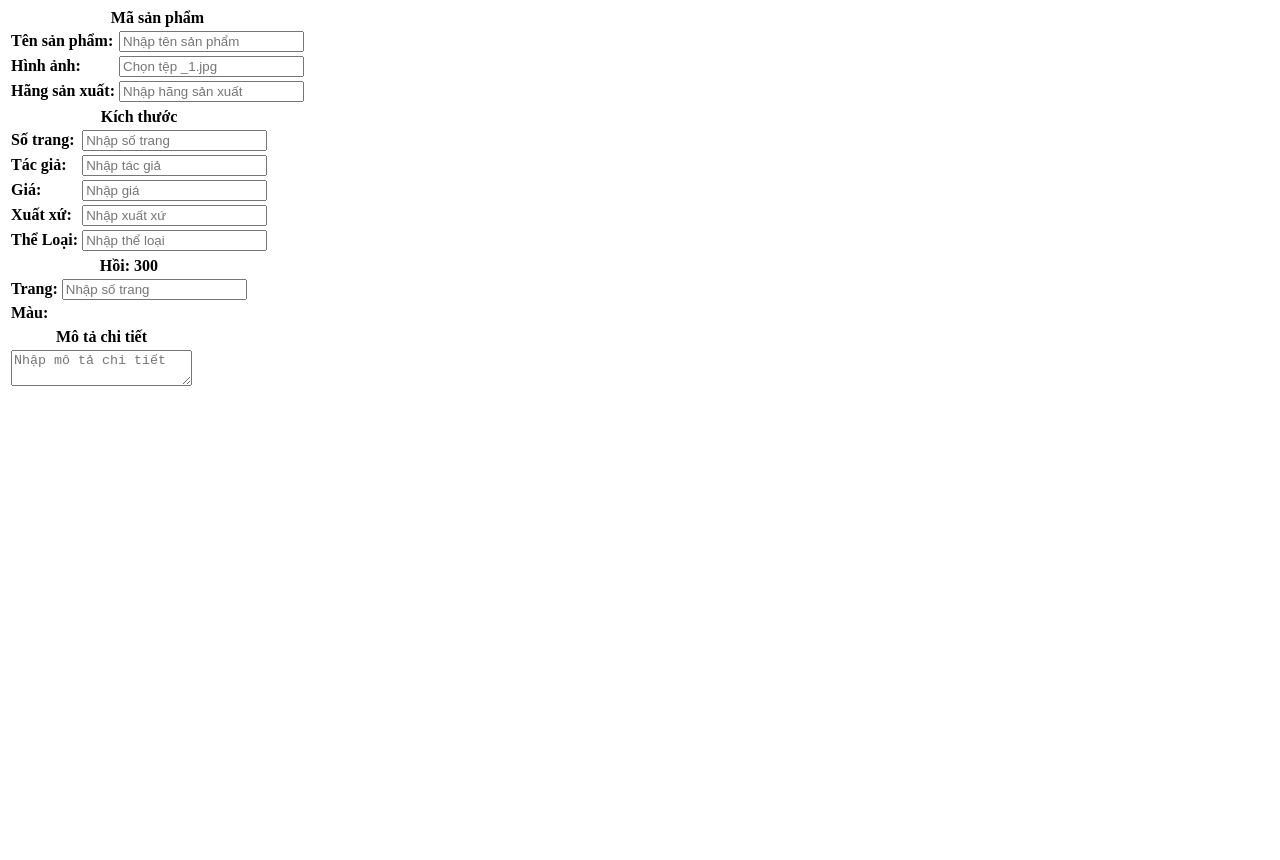
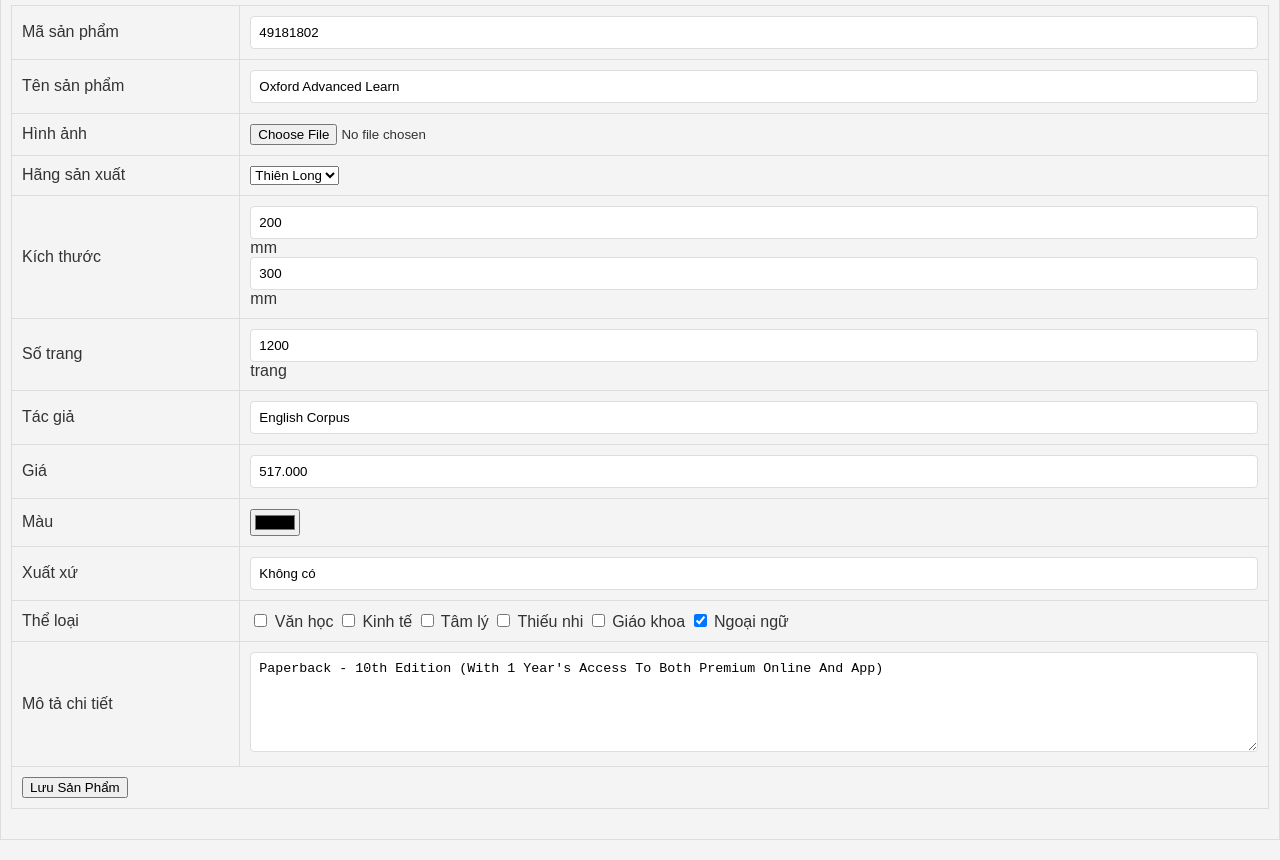
Before and after one commit to hai281104/dh52200618_tuan5, a plain HTML site: page index.html in a window 1280 px wide. Shown: the part 74-934 px from the top of the page. Before the commit the page ends 800 px from the top, so only its background shows below. Drawn offline with Linux system fonts and the light colour scheme.

Commit message:
Update index.html

```diff
--- a/index.html
+++ b/index.html
@@ -1,81 +1,116 @@
 <!DOCTYPE html>
 <html lang="vi">
+
 <head>
     <meta charset="UTF-8">
-    <meta name="viewport" content="width=device-width, initial-scale=1.0">
     <title>Thêm Sản Phẩm Mới</title>
-    <link rel="stylesheet" href="styles.css">
+    <link rel="stylesheet" href="style.css">
 </head>
+
 <body>
-    <div class="container">
-        <h1>THÊM SẢN PHẨM MỚI</h1>
+    <table class="center-table">
+        <tr>
+            <td>
+                <h2>THÊM SẢN PHẨM MỚI</h2>
+                <form action="#" method="post" enctype="multipart/form-data">
+                    <table>
+                        <tr>
+                            <td><label for="ma-san-pham">Mã sản phẩm</label></td>
+                            <td><input type="text" id="ma-san-pham" name="ma-san-pham" value="49181802"></td>
+                        </tr>
 
-        <table class="product-table">
                         <tr>
-                <th colspan="2">Mã sản phẩm</th>
+                            <td><label for="ten-san-pham">Tên sản phẩm</label></td>
+                            <td><input type="text" id="ten-san-pham" name="ten-san-pham" value="Oxford Advanced Learn"></td>
                         </tr>
+
                         <tr>
-                <td><strong>Tên sản phẩm:</strong></td>
-                <td><input type="text" placeholder="Nhập tên sản phẩm"></td>
+                            <td><label for="hinh-anh">Hình ảnh</label></td>
+                            <td><input type="file" id="hinh-anh" name="hinh-anh"></td>
                         </tr>
+
                         <tr>
-                <td><strong>Hình ảnh:</strong></td>
-                <td><input type="text" placeholder="Chọn tệp _1.jpg"></td>
+                            <td><label for="hang-san-xuat">Hãng sản xuất</label></td>
+                            <td>
+                                <select id="hang-san-xuat" name="hang-san-xuat">
+                                    <option>Thiên Long</option>
+                                </select>
+                            </td>
                         </tr>
+
                         <tr>
-                <td><strong>Hãng sản xuất:</strong></td>
-                <td><input type="text" placeholder="Nhập hãng sản xuất"></td>
+                            <td><label for="kich-thuoc">Kích thước</label></td>
+                            <td>
+                                <input type="text" id="kich-thuoc-w" name="kich-thuoc-w" value="200"> mm
+                                <input type="text" id="kich-thuoc-h" name="kich-thuoc-h" value="300"> mm
+                            </td>
+                        </tr>
+
+                        <tr>
+                            <td><label for="so-trang">Số trang</label></td>
+                            <td><input type="text" id="so-trang" name="so-trang" value="1200"> trang</td>
+                        </tr>
+
+                        <tr>
+                            <td><label for="tac-gia">Tác giả</label></td>
+                            <td><input type="text" id="tac-gia" name="tac-gia" value="English Corpus"></td>
+                        </tr>
+
+                        <tr>
+                            <td><label for="gia">Giá</label></td>
+                            <td><input type="text" id="gia" name="gia" value="517.000"></td>
+                        </tr>
+
+                        <tr>
+                            <td><label for="mau">Màu</label></td>
+                            <td><input type="color" id="mau" name="mau" value="#000000"></td>
+                        </tr>
+
+                        <tr>
+                            <td><label for="xuat-xu">Xuất xứ</label></td>
+                            <td><input type="text" id="xuat-xu" name="xuat-xu" value="Không có"></td>
+                        </tr>
+
+                        <tr>
+                            <td><label>Thể loại</label></td>
+                            <td>
+                                <input type="checkbox" id="van-hoc" name="the-loai" value="VanHoc">
+                                <label for="van-hoc">Văn học</label>
+
+                                <input type="checkbox" id="kinh-te" name="the-loai" value="KinhTe">
+                                <label for="kinh-te">Kinh tế</label>
+
+                                <input type="checkbox" id="tam-ly" name="the-loai" value="TamLy">
+                                <label for="tam-ly">Tâm lý</label>
+
+                                <input type="checkbox" id="thieu-nhi" name="the-loai" value="ThieuNhi">
+                                <label for="thieu-nhi">Thiếu nhi</label>
+
+                                <input type="checkbox" id="giao-khoa" name="the-loai" value="GiaoKhoa">
+                                <label for="giao-khoa">Giáo khoa</label>
+
+                                <input type="checkbox" id="ngoai-ngu" name="the-loai" value="NgoaiNgu" checked>
+                                <label for="ngoai-ngu">Ngoại ngữ</label>
+                            </td>
+                        </tr>
+
+                        <tr>
+                            <td><label for="mo-ta">Mô tả chi tiết</label></td>
+                            <td>
+                                <textarea id="mo-ta" name="mo-ta" rows="4">Paperback - 10th Edition (With 1 Year's Access To Both Premium Online And App)</textarea>
+                            </td>
+                        </tr>
+
+                        <tr>
+                            <td colspan="2">
+                                <button type="submit">Lưu Sản Phẩm</button>
+                            </td>
                         </tr>
                     </table>
-
-        <table class="details-table">
-            <tr>
-                <th colspan="2">Kích thước</th>
-            </tr>
-            <tr>
-                <td><strong>Số trang:</strong></td>
-                <td><input type="text" placeholder="Nhập số trang"></td>
-            </tr>
-            <tr>
-                <td><strong>Tác giả:</strong></td>
-                <td><input type="text" placeholder="Nhập tác giả"></td>
-            </tr>
-            <tr>
-                <td><strong>Giá:</strong></td>
-                <td><input type="text" placeholder="Nhập giá"></td>
-            </tr>
-            <tr>
-                <td><strong>Xuất xứ:</strong></td>
-                <td><input type="text" placeholder="Nhập xuất xứ"></td>
-            </tr>
-            <tr>
-                <td><strong>Thể Loại:</strong></td>
-                <td><input type="text" placeholder="Nhập thể loại"></td>
+                </form>
+            </td>
         </tr>
     </table>
+</body>
 
-        <table class="additional-info-table">
-            <tr>
-                <th colspan="2">Hồi: 300</th>
-            </tr>
-            <tr>
-                <td><strong>Trang:</strong></td>
-                <td><input type="text" placeholder="Nhập số trang"></td>
-            </tr>
-            <tr>
-                <td><strong>Màu:</strong></td>
-                <td><span class="color-box"></span></td>
-            </tr>
-        </table>
-
-        <table class="description-table">
-            <tr>
-                <th>Mô tả chi tiết</th>
-            </tr>
-            <tr>
-                <td><textarea placeholder="Nhập mô tả chi tiết"></textarea></td>
-            </tr>
-        </table>
-    </div>
-</body>
 </html>
```
Lines whose indentation alone changed are shown as unchanged.
